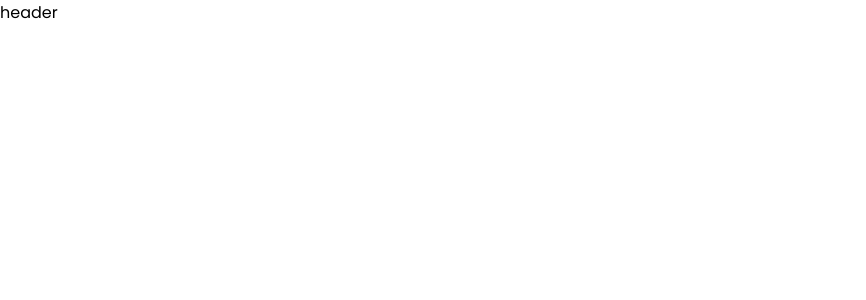
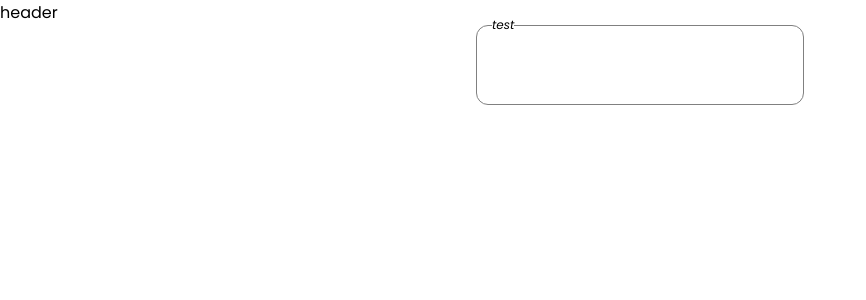
Before and after one commit to yaya2222/team4, a React (Create React App) app: page /test in a window 1280 px wide. Shown: the top 300 px of the page, without its empty margins (0-866 px from the left). Built offline with nearby package versions, Linux system fonts and the light colour scheme.

Commit message:
first upload add 2 buttons password and text area

```diff
--- /dev/null
+++ b/src/components/common/passwordInput/index.jsx
@@ -0,0 +1,15 @@
+import { useState } from 'react'
+import styles from './style.module.css'
+import { ImEye, ImEyeBlocked } from "react-icons/im";
+// Creator : Team A - Shahar
+function PassInput() {
+    const [showPass, setShowPass] = useState(false)
+    return <div className={styles.passInput}>
+        <label className={styles.labelStyle}>password</label>
+        <input name='inputPassword' type={showPass ? 'text' : 'password'} className={styles.inputArea} />
+        <button className={styles.passBtn} onClick={() => setShowPass(!showPass)}>{showPass ? <ImEye /> : <ImEyeBlocked />}</button>
+    </div>
+}
+
+
+export default PassInput
--- /dev/null
+++ b/src/components/common/passwordInput/style.module.css
@@ -0,0 +1,40 @@
+.passInput {
+    position: relative;
+    border: 1px solid gray;
+    margin: auto;
+    border-radius: 12px;
+    padding: 6px;
+    max-width: 328px;
+    z-index: 1;
+    height: 40px;
+}
+
+.inputArea {
+    width: 320px;
+    padding: 8px;
+    border: none;
+    border-radius: 12px;
+}
+
+.inputArea:focus {
+    border: none;
+    outline: none;
+}
+
+.labelStyle {
+    font-style: italic;
+    position: absolute;
+    top: -10px;
+    left: 15px;
+    background-color: white;
+    font-size: 12px;
+}
+
+.passBtn {
+    background-color: white;
+    border: none;
+    position: absolute;
+    right: 10px;
+    font-size: 20px;
+top: 10px;
+}
--- /dev/null
+++ b/src/components/common/textArea/index.jsx
@@ -0,0 +1,13 @@
+import styles from './style.module.css'
+
+// Creator : Team A - Shahar
+function TextArea(props) {
+    return <div className={styles.textAreaInputDiv}>
+        <label className={styles.labelStyleTextArea}>{props.description || 'test'} </label>
+        <textarea className={styles.textAreaInput} >
+        </textarea>
+    </div >
+}
+
+
+export default TextArea
--- /dev/null
+++ b/src/components/common/textArea/style.module.css
@@ -0,0 +1,33 @@
+.textAreaInputDiv {
+    position: relative;
+    border: 1px solid gray;
+    margin: auto;
+    border-radius: 12px;
+    padding: 6px;
+    max-width: 328px;
+    z-index: 1;
+    height: 80px;
+}
+
+.labelStyleTextArea {
+    font-style: italic;
+    position: absolute;
+    top: -10px;
+    left: 15px;
+    background-color: white;
+    font-size: 12px;
+}
+
+.textAreaInput {
+    width: 310px;
+    padding: 8px;
+    height: 70px;
+    border: none;
+    border-radius: 12px;
+}
+textarea {
+    border: none;
+    background-color: transparent;
+    resize: none;
+    outline: none;
+}
--- a/src/components/test/Test.js
+++ b/src/components/test/Test.js
@@ -1,7 +1,10 @@
-
-function Test(){
+// import Temp from "../common/Input/templates/componentTemplate"
+import PassInput from '../common/passwordInput/index'
+import TextArea from '../common/textArea/index'
+function Test() {
     return <>
-
+        {/* <PassInput /> */}
+        <TextArea />
     </>
 }
 
```
Also changed, not shown: 1 other file (tests, documents, lock files or other folders).
